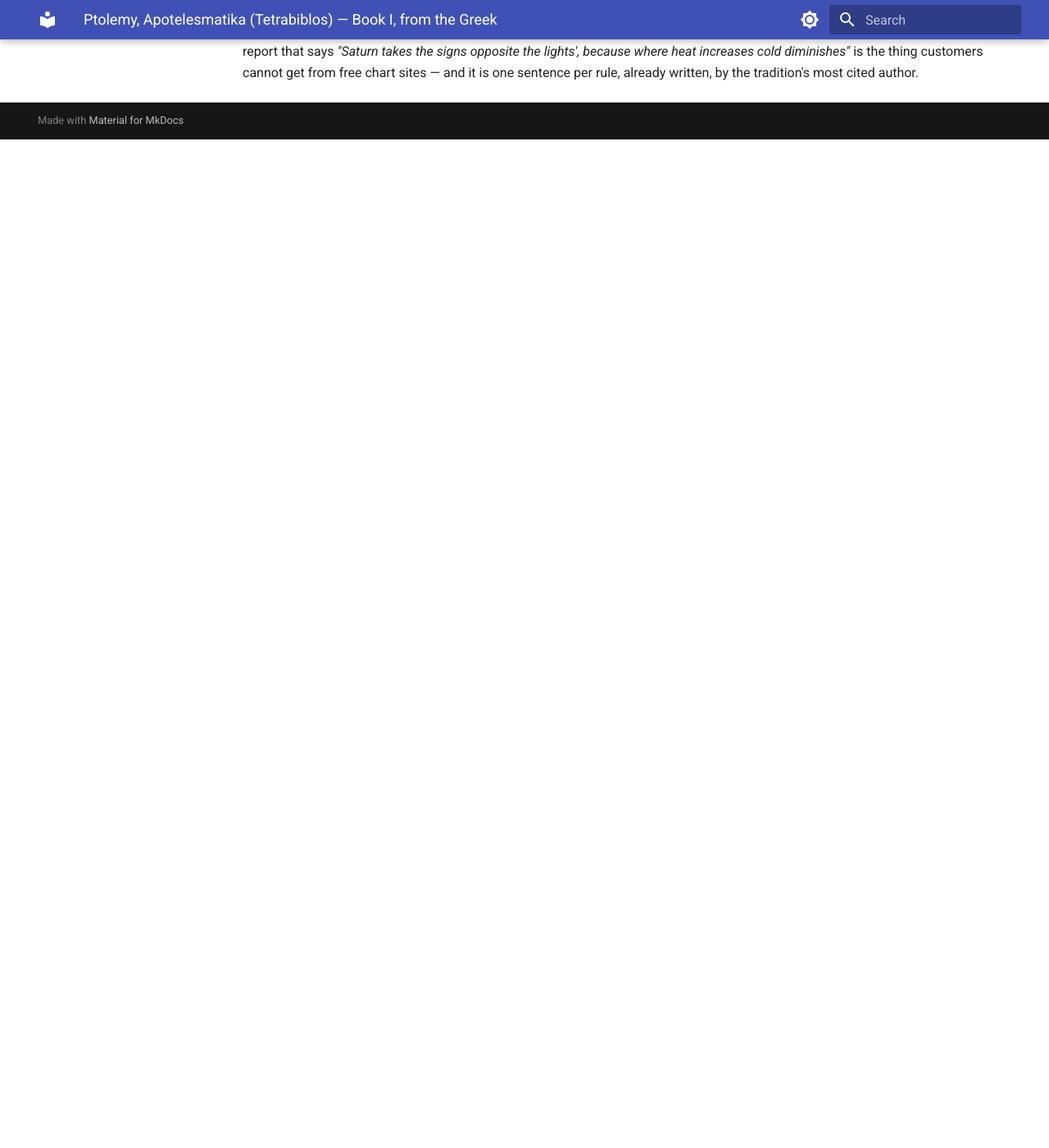
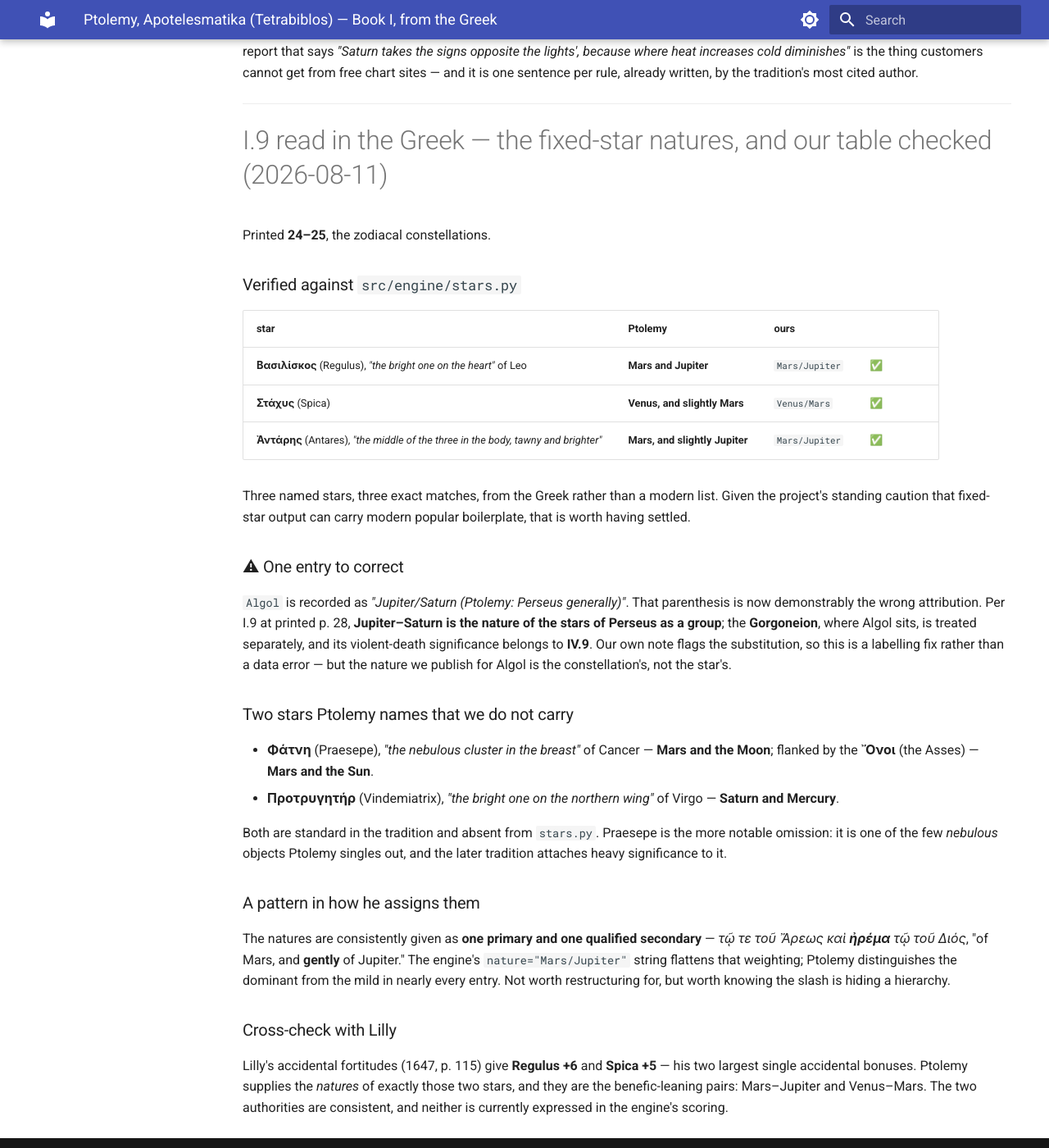
Before and after one commit to Bender1011001/traditional-astrology-engine, an MkDocs documentation site: the page built from docs/sources/ptolemy_greek_book1.md, in a window 1280 px wide and 1400 px high, scrolled down 47938 px. Shown: the whole window at 82% size. Built offline with MkDocs 1.6.1 and Material for MkDocs 9.7.7, drawn with Linux system fonts in a browser that asks for light colours; before the commit the page ends 48108 px from its top, so only the background shows below that.

Commit message:
Ptolemy I.9: fixed-star natures verified, one label wrong, two stars missing
Printed 24-25, the zodiacal constellations.

Three of our stars verify exactly against the Greek. Basiliskos
(Regulus), "the bright one on the heart" of Leo, is Mars and Jupiter -
ours says Mars/Jupiter. Stachys (Spica) is Venus and slightly Mars -
ours says Venus/Mars. Antares, "the middle of the three in the body,
tawny and brighter", is Mars and slightly Jupiter - ours says
Mars/Jupiter. Given the standing caution that fixed-star output can
carry modern boilerplate, three exact matches from the Greek is worth
having settled.

One entry is mislabelled. Algol is recorded as "Jupiter/Saturn
(Ptolemy: Perseus generally)". Jupiter-Saturn is the nature of the
stars of PERSEUS as a group at p. 28; the Gorgoneion where Algol sits
is treated separately and its violent-death significance belongs to
IV.9. Our own note flags the substitution, so this is a labelling fix,
but the nature we publish for Algol is the constellation's rather than
the star's.

Two stars Ptolemy names are absent from stars.py: Phatne (Praesepe),
the nebulous cluster in the breast of Cancer, Mars and the Moon,
flanked by the Asses, Mars and the Sun; and Protrygeter
(Vindemiatrix), the bright one on Virgo's northern wing, Saturn and
Mercury. Praesepe is the more notable omission - one of the few
nebulous objects he singles out, and heavily weighted by the later
tradition.

Also worth knowing: he gives natures as one primary and one QUALIFIED
secondary - "of Mars, and gently of Jupiter" - in nearly every entry.
Our nature="Mars/Jupiter" string flattens a hierarchy the Greek marks.

And a cross-check: Lilly's accidental fortitudes give Regulus +6 and
Spica +5, his two largest single bonuses, and Ptolemy supplies the
natures of exactly those two stars as benefic-leaning pairs. The two
authorities agree, and neither is expressed in our scoring.

Co-Authored-By: Claude Opus 5 <noreply@anthropic.com>

```diff
--- a/docs/sources/ptolemy_greek_book1.md
+++ b/docs/sources/ptolemy_greek_book1.md
@@ -1326,3 +1326,38 @@ Read end to end, Book I is not a reference table with commentary. It is a **deri
 Every table the engine holds as data, Ptolemy holds as a **consequence**. The engine can compute all of it and explain none of it.
 
 That is the most straightforwardly commercial finding of the whole session. A report that says *"Saturn rules Capricorn"* is a lookup. A report that says *"Saturn takes the signs opposite the lights', because where heat increases cold diminishes"* is the thing customers cannot get from free chart sites — and it is one sentence per rule, already written, by the tradition's most cited author.
+
+---
+
+# I.9 read in the Greek — the fixed-star natures, and our table checked (2026-08-11)
+
+Printed **24–25**, the zodiacal constellations.
+
+### Verified against `src/engine/stars.py`
+
+| star | Ptolemy | ours | |
+|---|---|---|---|
+| **Βασιλίσκος** (Regulus), *"the bright one on the heart"* of Leo | **Mars and Jupiter** | `Mars/Jupiter` | ✅ |
+| **Στάχυς** (Spica) | **Venus, and slightly Mars** | `Venus/Mars` | ✅ |
+| **Ἀντάρης** (Antares), *"the middle of the three in the body, tawny and brighter"* | **Mars, and slightly Jupiter** | `Mars/Jupiter` | ✅ |
+
+Three named stars, three exact matches, from the Greek rather than a modern list. Given the project's standing caution that fixed-star output can carry modern popular boilerplate, that is worth having settled.
+
+### ⚠ One entry to correct
+
+`Algol` is recorded as *"Jupiter/Saturn (Ptolemy: Perseus generally)"*. That parenthesis is now demonstrably the wrong attribution. Per I.9 at printed p. 28, **Jupiter–Saturn is the nature of the stars of Perseus as a group**; the **Gorgoneion**, where Algol sits, is treated separately, and its violent-death significance belongs to **IV.9**. Our own note flags the substitution, so this is a labelling fix rather than a data error — but the nature we publish for Algol is the constellation's, not the star's.
+
+### Two stars Ptolemy names that we do not carry
+
+- **Φάτνη** (Praesepe), *"the nebulous cluster in the breast"* of Cancer — **Mars and the Moon**; flanked by the **Ὄνοι** (the Asses) — **Mars and the Sun**.
+- **Προτρυγητήρ** (Vindemiatrix), *"the bright one on the northern wing"* of Virgo — **Saturn and Mercury**.
+
+Both are standard in the tradition and absent from `stars.py`. Praesepe is the more notable omission: it is one of the few *nebulous* objects Ptolemy singles out, and the later tradition attaches heavy significance to it.
+
+### A pattern in how he assigns them
+
+The natures are consistently given as **one primary and one qualified secondary** — *τῷ τε τοῦ Ἄρεως καὶ **ἠρέμα** τῷ τοῦ Διός*, "of Mars, and **gently** of Jupiter." The engine's `nature="Mars/Jupiter"` string flattens that weighting; Ptolemy distinguishes the dominant from the mild in nearly every entry. Not worth restructuring for, but worth knowing the slash is hiding a hierarchy.
+
+### Cross-check with Lilly
+
+Lilly's accidental fortitudes (1647, p. 115) give **Regulus +6** and **Spica +5** — his two largest single accidental bonuses. Ptolemy supplies the *natures* of exactly those two stars, and they are the benefic-leaning pairs: Mars–Jupiter and Venus–Mars. The two authorities are consistent, and neither is currently expressed in the engine's scoring.
```
